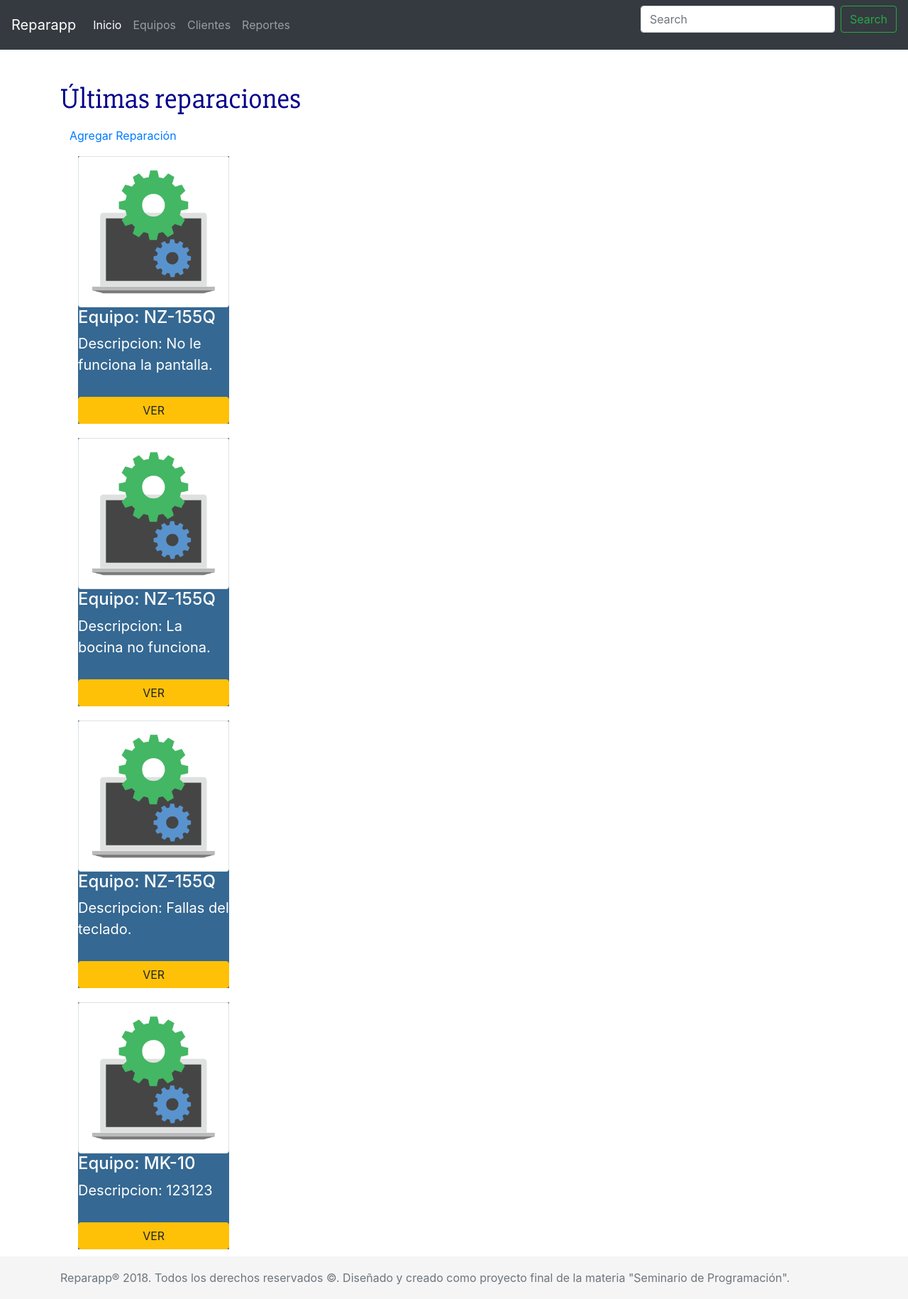
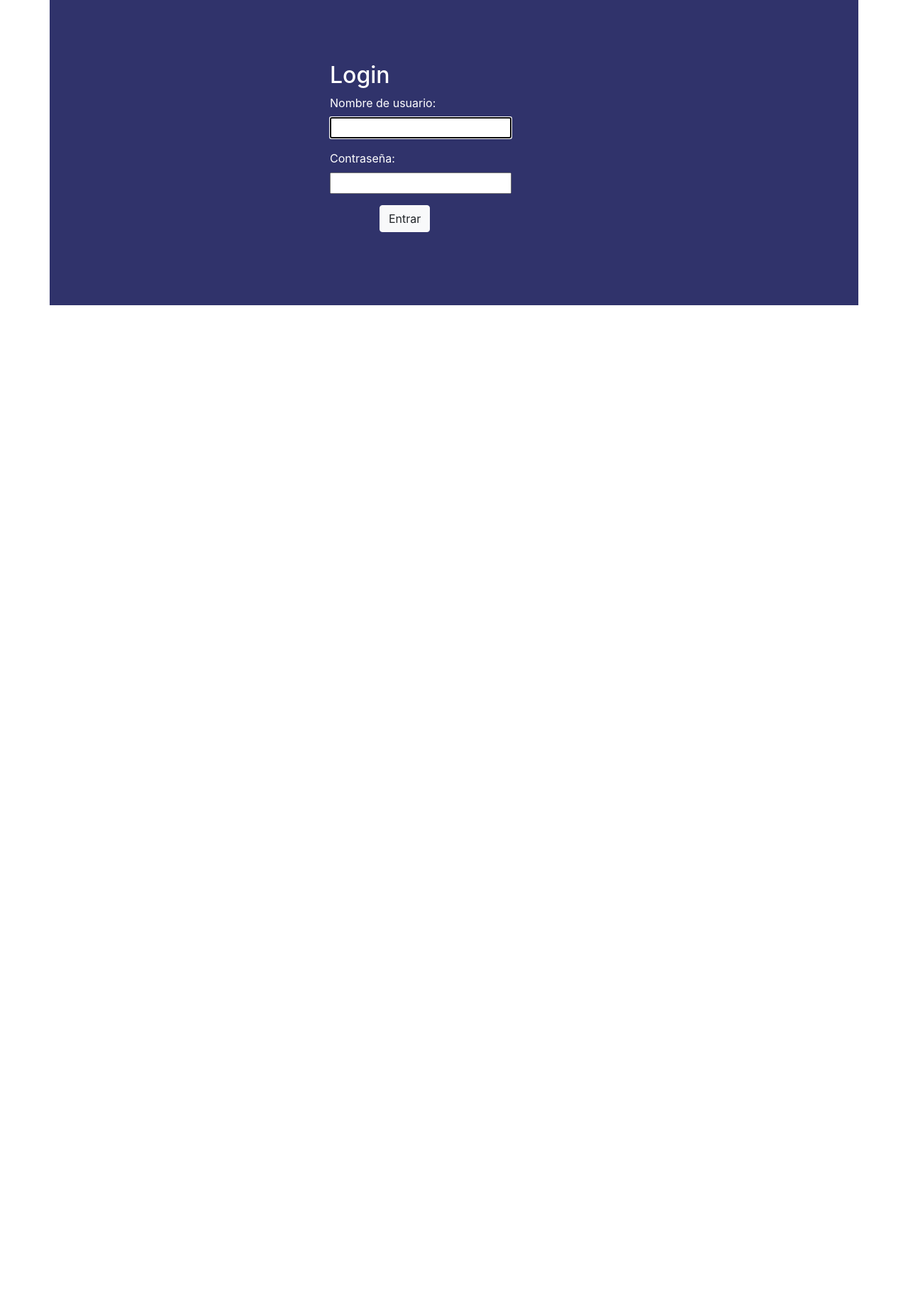
Before and after one commit to xDidier901/REPARAPP, a Django app: page / in a window 1280 px wide. Shown: the whole page at 71% size. After the commit the page ends 430 px from the top, so only its background shows below. Run offline with Django 3.2, Linux system fonts and the light colour scheme; data comes from the database, SQL or seed files in the repository; both versions use the stored data as it was after the commit; some libraries are stand-ins or nearby versions.

Commit message:
Se agrego login y logout

```diff
--- a/PCFIXERS/settings.py
+++ b/PCFIXERS/settings.py
@@ -70,7 +70,8 @@ TEMPLATES = [
 ]
 
 WSGI_APPLICATION = 'PCFIXERS.wsgi.application'
-
+LOGIN_REDIRECT_URL = 'index'
+LOGOUT_REDIRECT_URL = '/'
 
 # Database
 # https://docs.djangoproject.com/en/2.0/ref/settings/#databases
--- a/PCFIXERS/urls.py
+++ b/PCFIXERS/urls.py
@@ -15,6 +15,8 @@ Including another URLconf
 """
 from django.contrib import admin
 from django.urls import path, include
+from django.contrib.auth import views as auth_views
+from django.conf.urls import url
 
 urlpatterns = [
     path('admin/', admin.site.urls),
--- a/reparapp/static/css/reparapp.css
+++ b/reparapp/static/css/reparapp.css
@@ -29,3 +29,30 @@ html {
     line-height: 60px; /* Vertically center the text there */
     background-color: #f5f5f5;
   }
+
+/* Material Icons font styles
+-------------------------------------------------- */
+  .material-icons {
+    font-family: 'Material Icons';
+    font-weight: normal;
+    font-style: normal;
+    font-size: 45px;  /* Preferred icon size */
+    display: inline-block;
+    line-height: 1;
+    text-transform: none;
+    letter-spacing: normal;
+    word-wrap: normal;
+    white-space: nowrap;
+    direction: ltr;
+
+    /* Support for all WebKit browsers. */
+    -webkit-font-smoothing: antialiased;
+    /* Support for Safari and Chrome. */
+    text-rendering: optimizeLegibility;
+
+    /* Support for Firefox. */
+    -moz-osx-font-smoothing: grayscale;
+
+    /* Support for IE. */
+    font-feature-settings: 'liga';
+  }
--- /dev/null
+++ b/reparapp/templates/registration/login.html
@@ -0,0 +1,49 @@
+{% block content %}
+<!DOCTYPE html>
+<html lang="en">
+<head>
+  <meta charset="UTF-8">
+  <meta name="viewport" content="width=device-width, initial-scale=1.0">
+  <meta http-equiv="X-UA-Compatible" content="ie=edge">
+  <link rel="stylesheet" href="https://stackpath.bootstrapcdn.com/bootstrap/4.1.0/css/bootstrap.min.css" integrity="sha384-9gVQ4dYFwwWSjIDZnLEWnxCjeSWFphJiwGPXr1jddIhOegiu1FwO5qRGvFXOdJZ4" crossorigin="anonymous">
+  <script src="https://stackpath.bootstrapcdn.com/bootstrap/4.1.0/js/bootstrap.min.js" integrity="sha384-uefMccjFJAIv6A+rW+L4AHf99KvxDjWSu1z9VI8SKNVmz4sk7buKt/6v9KI65qnm" crossorigin="anonymous"></script>
+  <style>
+    #loginback{
+      background-color: #30336b;
+      width: 100%;
+      color: #ffffff;
+      height: 430px;
+      margin: 0 auto;
+      overflow: hidden;
+      padding: 10px 0;
+      align-items: center;
+      justify-content: space-around;
+      display: flex;
+      float: none;
+
+    }
+    p{
+      margin-right: 15%;
+    }
+    button{
+      margin-left: 20%;
+    }
+  </style>
+  <title>Login</title>
+</head>
+<body>
+    <div class="container" id="loginback">
+        <div class="col-md-4 col-md-offset-4">
+          <h2>Login</h2>
+          <form method="post" class="form-group">
+            {% csrf_token %}
+            {{ form.as_p }}
+            <button type="submit" class="btn btn-light">Entrar</button>
+          </form>
+        </div>
+
+    </div>
+
+  </body>
+</html>
+{% endblock %}
--- a/reparapp/templates/reparapp/base.html
+++ b/reparapp/templates/reparapp/base.html
@@ -7,6 +7,7 @@
         crossorigin="anonymous">
     <link href="https://fonts.googleapis.com/css?family=Slabo+27px" rel="stylesheet">
     <link rel="stylesheet" href="{% static 'css/reparapp.css' %}">
+    <link href="https://fonts.googleapis.com/icon?family=Material+Icons" rel="stylesheet">
     <style>
         body>.container {
             padding-top: 60px;
@@ -33,10 +34,10 @@
 </head>
 
 <body>
-    <header>
+     <header>
         <!-- Fixed navbar -->
         <nav class="navbar navbar-expand-md navbar-dark fixed-top bg-dark">
-            <a class="navbar-brand" href="/">Reparapp</a>
+            <a class="navbar-brand" href="/index/">Reparapp</a>
             <button class="navbar-toggler" type="button" data-toggle="collapse" data-target="#navbarCollapse" aria-controls="navbarCollapse"
                 aria-expanded="false" aria-label="Toggle navigation">
                 <span class="navbar-toggler-icon"></span>
@@ -44,7 +45,7 @@
             <div class="collapse navbar-collapse" id="navbarCollapse">
                 <ul class="navbar-nav mr-auto">
                     <li class="nav-item active">
-                        <a class="nav-link" href="/">Inicio
+                        <a class="nav-link" href="/index/">Inicio
                             <span class="sr-only">(current)</span>
                         </a>
                     </li>
@@ -67,8 +68,9 @@
                       </li>
                 </ul>
                 <form class="form-inline mt-2 mt-md-0">
-                    <input class="form-control mr-sm-2" type="text" placeholder="Search" aria-label="Search">
-                    <button class="btn btn-outline-success my-2 my-sm-0" type="submit">Search</button>
+                    <input class="form-control mr-sm-2" type="text" placeholder="Buscar" aria-label="Search">
+                    <button class="btn btn-outline-success my-2 my-sm-0" type="submit">Buscar</button>
+                    <a href="{% url 'logout' %}" ><i class="material-icons" style="font-size: 45px; margin-left: 5px;" data-toggle="tooltip" title="Cerrar sesion">exit_to_app</i></a>
                 </form>
             </div>
         </nav>
--- a/reparapp/urls.py
+++ b/reparapp/urls.py
@@ -1,9 +1,11 @@
 from django.urls import path, re_path, include
 from . import views
 from reparapp.views import ReporteReparacionesPDF,ReporteEquiposPDF,ReporteClientesPDF
+from django.contrib.auth import views as auth_views
 urlpatterns = [
-    path('', views.index, name='index'),
-
+    path('', auth_views.login, name='login'),
+    re_path(r'^index/$', views.index, name='index'),
+    re_path(r'^logout/$', auth_views.logout, {'next_page': '/'}, name='logout'),
     #Reparaciones
     re_path(r'^reparacion/(?P<pk>\d+)/$', views.reparacion_detail, name='reparacion_detail'),
     re_path(r'^reparacion/new/$', views.reparacion_new, name='reparacion_new'),
```
Also changed, not shown: db.sqlite3.
